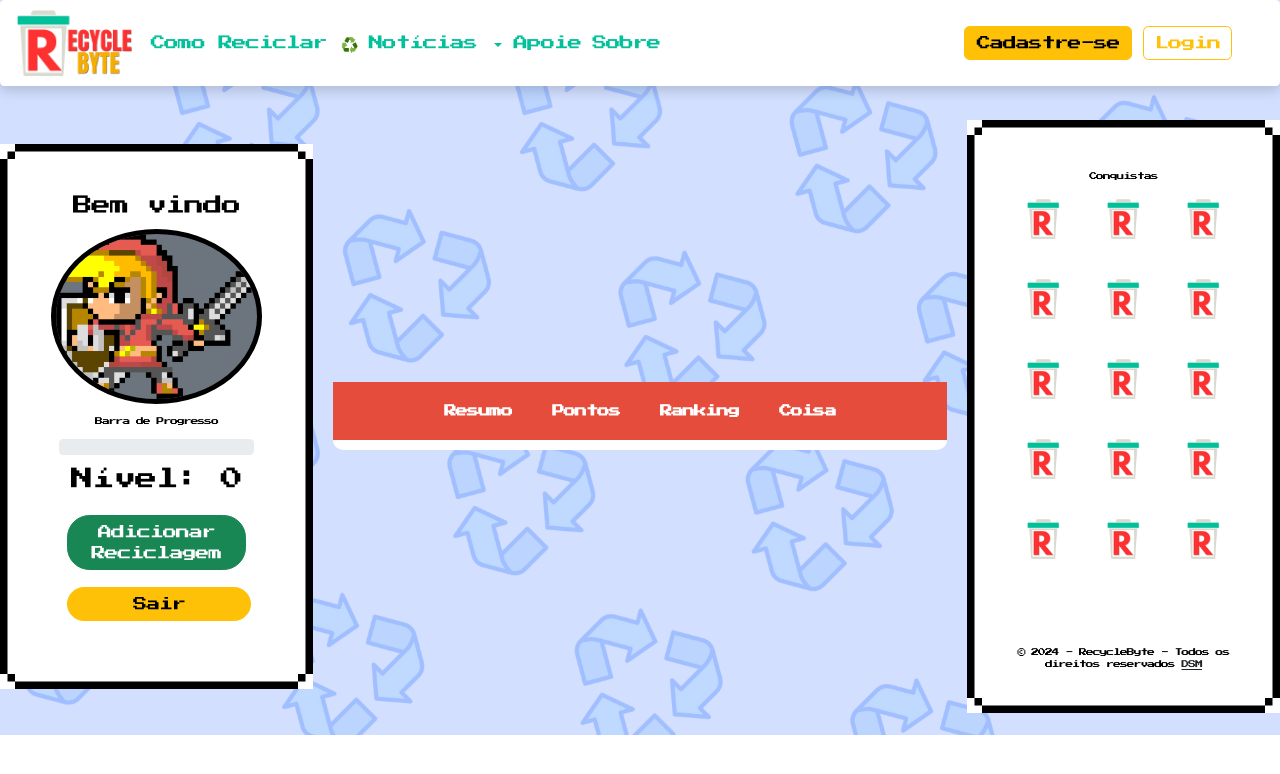
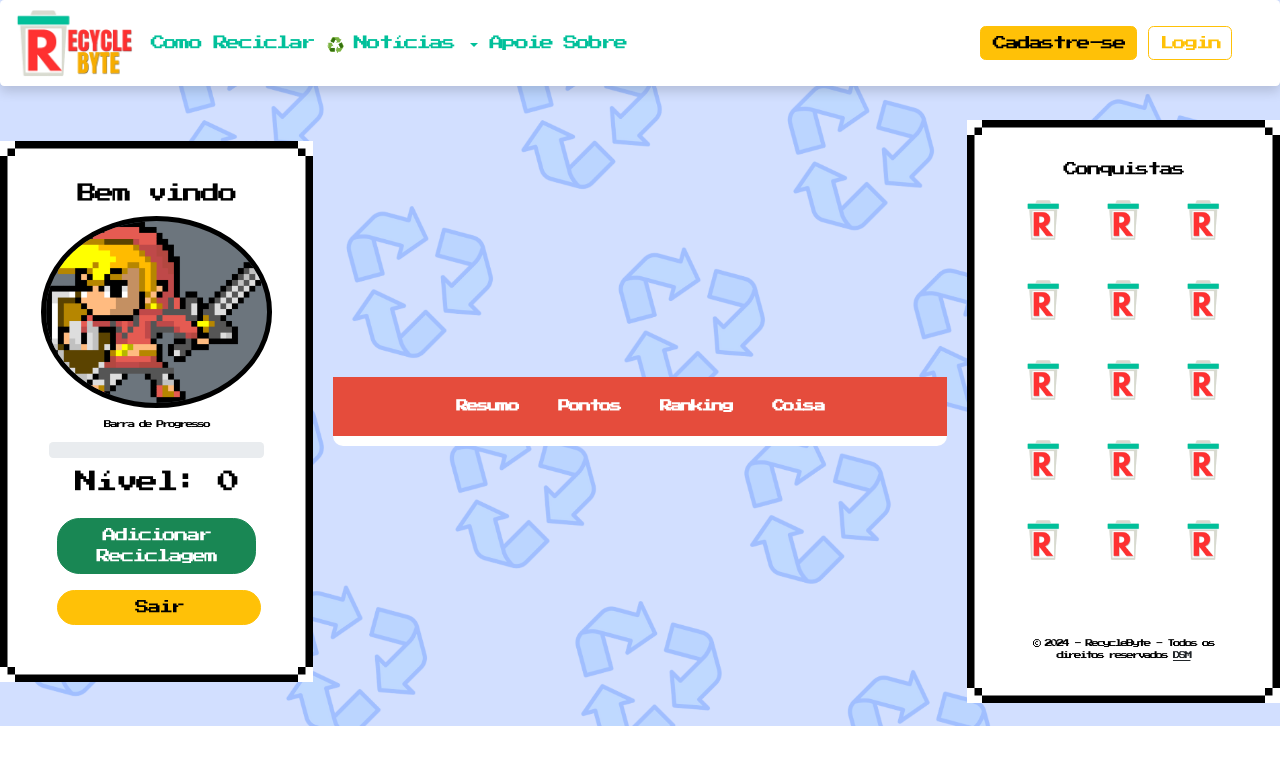
Before and after one commit to VitorMarvulle/RecycleByte, a Django app: page /profile/1/ in a window 1280 px wide. Shown: the top 774 px of the page. Run offline with Django 5.2, Linux system fonts and the light colour scheme.

Commit message:
quick fixes

```diff
--- a/app/static/style.css
+++ b/app/static/style.css
@@ -3,7 +3,7 @@
 * {
   font-family: "Press Start 2P", system-ui;
   font-size: 0.70rem;
-  letter-spacing: -1px;
+  letter-spacing: -2px;
   margin: 0;
   padding: 0;
   box-sizing: border-box;
@@ -55,15 +55,13 @@
 }
 
 .coluna {
-  background-color: #ffff;
   text-align: center;
   border-radius: 10px;
   display: flex;
   flex-direction: column;
-  padding: 10px;
-  height: 60%;
+  padding: 5px;
+  height: 50%;
 }
-
 
 .coluna-central {
   background-color: #ffff;
--- a/app/templates/base.html
+++ b/app/templates/base.html
@@ -74,7 +74,6 @@
     </div>
     {% endfor %}
     {% endif %}
-
   </div>
 
   <!-- MODAL LOGIN -->
@@ -167,7 +166,7 @@
   <div class="main">
     <div class="box">
       <div class="coluna">
-        {% block coluna_esquerda %} <!-- 25% da largura para a coluna esquerda -->
+        {% block coluna_esquerda %}
         <h3>Bem vindo </h3>
         <h2 style="color:blueviolet;">{{username}}</h2>
         <div class="text-center">
--- a/app/templates/profile.html
+++ b/app/templates/profile.html
@@ -87,7 +87,7 @@
 
 {% block coluna_direita %}
 <div class="coluna">
-    <p3>Conquistas</h3>
+    <h5>Conquistas</h5>
     <div>
         <div class="d-flex justify-content-center">
             <img src="{% static 'assets/logo/LOGOMARCA.png' %}" alt="" width="80px">
--- a/app/views.py
+++ b/app/views.py
@@ -157,7 +157,7 @@ def fazerLogin(request):
                 if usuario and check_password(senha, usuario['senha']):
                     request.session['email'] = email
                     request.session['nome'] = usuario['nome']
-                    return redirect('profile')  # Retorna sucesso
+                    return redirect('profile_default')
                 else:
                     return redirect('home')
 
```
Also changed, not shown: db.sqlite3.
